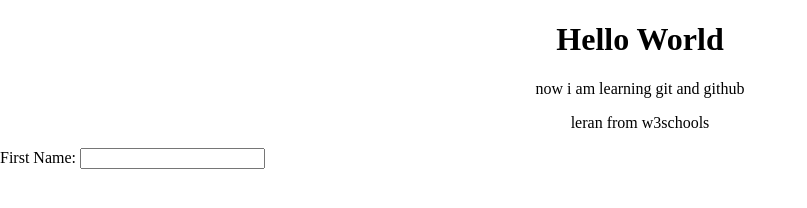
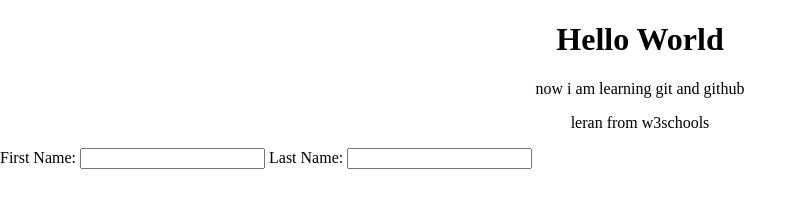
Before and after one commit to SubrotoKumar7/learn, a plain HTML site: page index.html in a window 1280 px wide. Shown: the whole page, without its empty margins (0-807 px from the left). Drawn offline with Linux system fonts and the light colour scheme.

Commit message:
added second input box

```diff
--- a/index.html
+++ b/index.html
@@ -13,6 +13,8 @@
     <form action="#">
         <label for="fname">First Name:</label>
         <input type="text" id="fname" name="first_name">
+        <label for="lname">Last Name:</label>
+        <input type="text" id="lname" name="last_name">
     </form>
 </body>
 </html>
```
